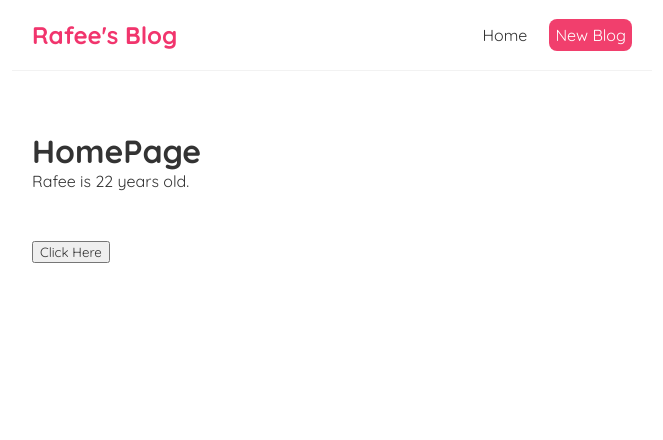
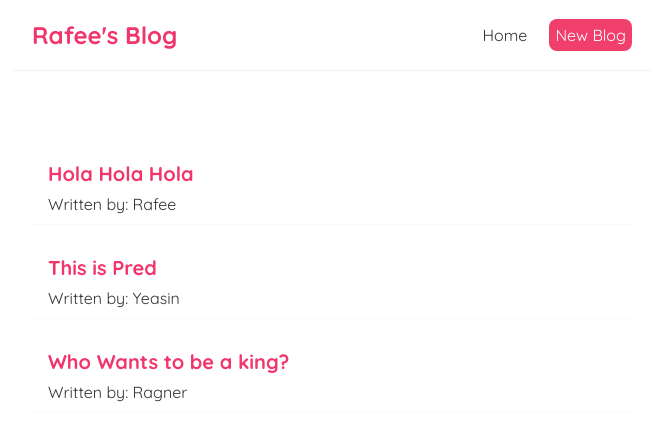
Before and after one commit to yeasinrafee/mini-blog-react, a React (Create React App) app in the folder mini-blog/: page / in a window 1280 px wide. Shown: the top 440 px of the page, without its empty margins (308-971 px from the left). Built offline with nearby package versions, Linux system fonts and the light colour scheme.

Commit message:
Outputting list of blog

```diff
--- a/mini-blog/src/Home.js
+++ b/mini-blog/src/Home.js
@@ -1,20 +1,21 @@
 import {useState} from 'react';
 
 const Home = () => {
-    const [name, setName] = useState("Rafee");
-    const [age, setAge] = useState(22);
-
-    const handleClick = ()=>{
-        setName("Yeasin");
-        setAge(20);
-    }
-
+    const [blogs, setBlogs] = useState([
+        {title: "Hola Hola Hola", body: "lorem imsum....", author: "Rafee", id: 1},
+        {title: "This is Pred", body: "lorem imsum....", author: "Yeasin", id: 1},
+        {title: "Who Wants to be a king?", body: "lorem imsum....", author: "Ragner", id: 1},
+    ])
 
     return (
         <div className="home">
-            <h1>HomePage</h1>
-            <p>{`${name} is ${age} years old.`}</p>
-            <button className="btn-click" onClick = {handleClick}>Click Here</button>
+            {blogs.map((blog) =>(
+                <div className="blog-preview" key = {blog.id}>
+                    <h2>{blog.title}</h2>
+                    <p>Written by: {blog.author}</p>
+                </div>
+            ))}
+
         </div>
      );
 }
```
